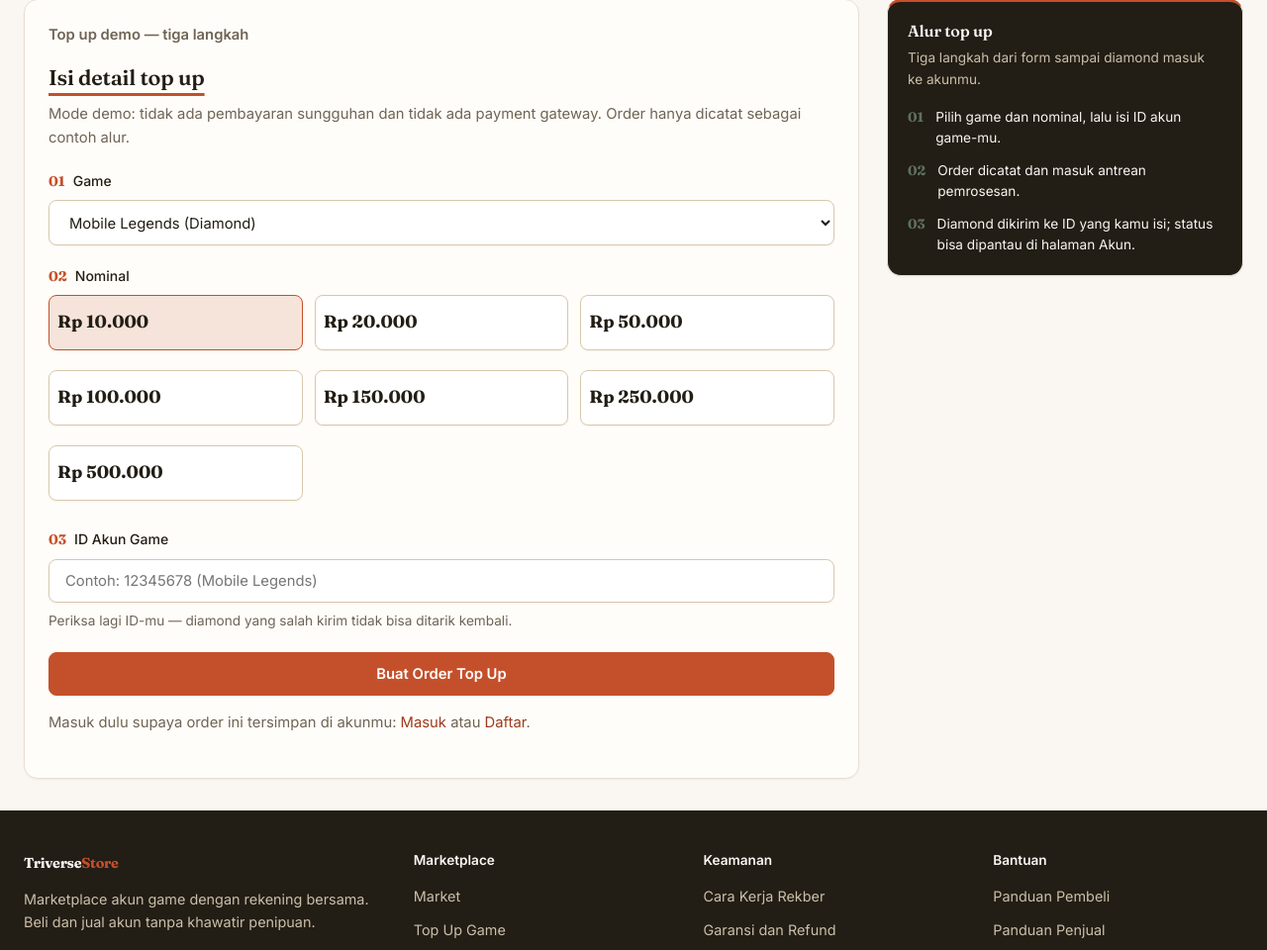
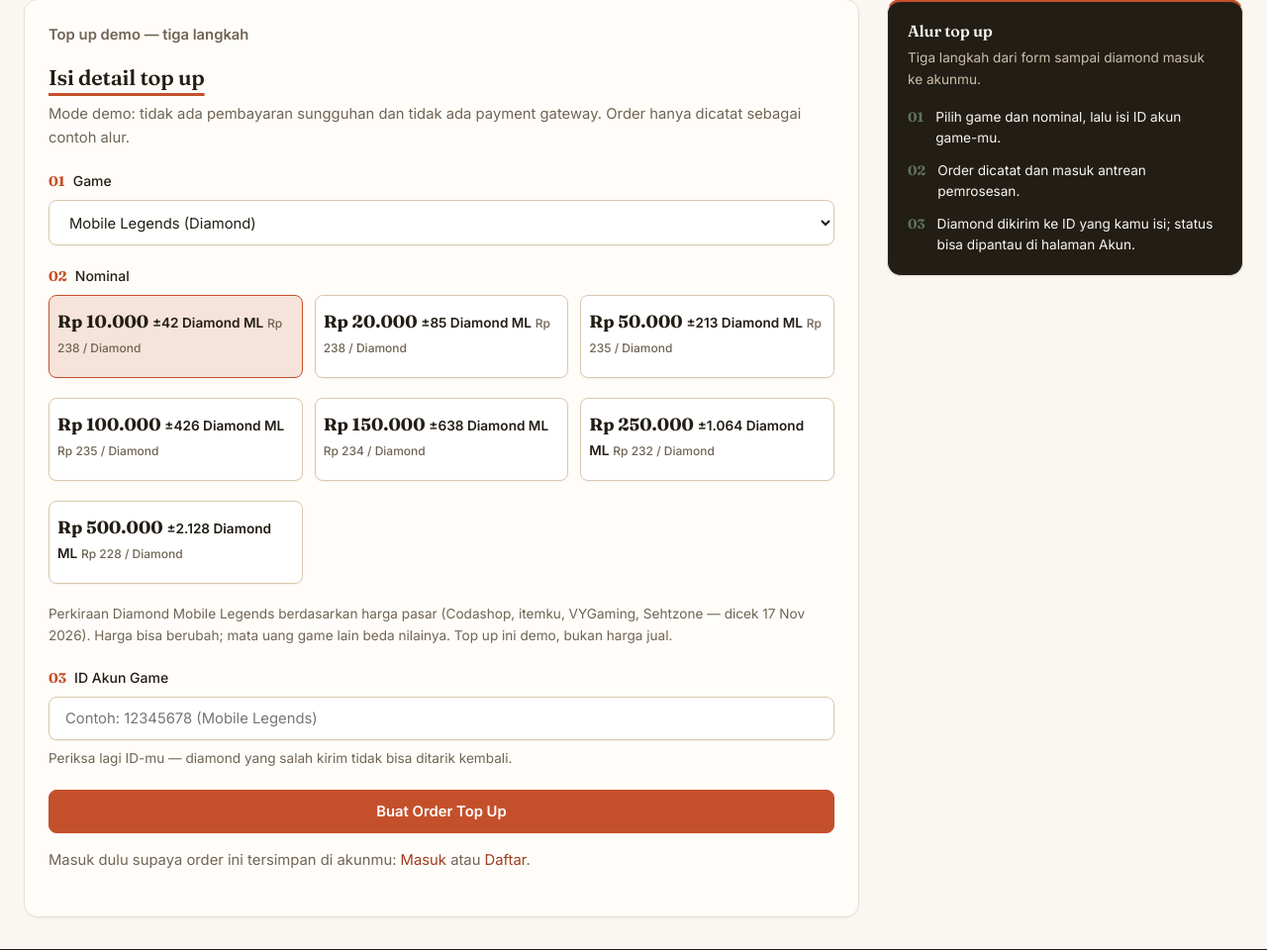
Before and after one commit to Irwand13/TriverseStore, a Laravel app: page /topup in a window 1280 px wide. Shown: the part 380-1340 px from the top of the page at 99% size. Run offline with Laravel 12, Linux system fonts and the light colour scheme.

Commit message:
feat(week10): harga per Diamond ML di tile nominal top up

```diff
--- a/app/Http/Controllers/TopUpController.php
+++ b/app/Http/Controllers/TopUpController.php
@@ -15,6 +15,7 @@ class TopUpController extends Controller
         return view('topup.create', [
             'games' => $this->gameList(),
             'nominals' => $this->nominalList(),
+            'tarifDiamond' => $this->diamondTariff(),
         ]);
     }
 
@@ -51,6 +52,7 @@ class TopUpController extends Controller
         return view('topup.show', [
             'order' => $order,
             'mataUang' => $this->gameList()[$order->game],
+            'estimasiDiamond' => $this->diamondEstimate($order->nominal),
         ]);
     }
 
@@ -82,4 +84,27 @@ class TopUpController extends Controller
             500000 => 'Rp 500.000',
         ];
     }
+
+    // Tarif perkiraan Diamond Mobile Legends per nominal rupiah,
+    // dari riset harga pasar (Codashop, itemku, VYGaming, Sehtzone —
+    // dicek 17 Nov 2026). Estimasi dibulatkan ke bawah, pakai tanda ±.
+    // Satu sumber angka: create + show membaca tabel yang sama.
+    private function diamondTariff(): array
+    {
+        return [
+            10000 => ['diamond' => 42, 'perDiamond' => 238],
+            20000 => ['diamond' => 85, 'perDiamond' => 238],
+            50000 => ['diamond' => 213, 'perDiamond' => 235],
+            100000 => ['diamond' => 426, 'perDiamond' => 235],
+            150000 => ['diamond' => 638, 'perDiamond' => 234],
+            250000 => ['diamond' => 1064, 'perDiamond' => 232],
+            500000 => ['diamond' => 2128, 'perDiamond' => 228],
+        ];
+    }
+
+    // Estimasi Diamond ML untuk satu nominal rupiah.
+    private function diamondEstimate(int $nominal): array
+    {
+        return $this->diamondTariff()[$nominal] ?? ['diamond' => 0, 'perDiamond' => 0];
+    }
 }
--- a/public/css/style.css
+++ b/public/css/style.css
@@ -1972,9 +1972,11 @@ h1, h2, h3, .display {
 .nominal-tile {
     position: relative;
     display: flex;
+    flex-direction: column;
     align-items: center;
     justify-content: center;
-    min-height: 56px;
+    gap: 0.15rem;
+    min-height: 84px;
     padding: 0.75rem 0.5rem;
     background-color: var(--white);
     border: 1px solid var(--line-dark);
@@ -2013,6 +2015,25 @@ h1, h2, h3, .display {
     font-size: 1.1rem;
     color: var(--ink);
     text-align: center;
+}
+
+/* Perkiraan Diamond ML di tiap tile nominal — harga per diamond
+   dari riset pasar 17 Nov 2026, satu sumber angka di controller. */
+.nominal-diamond {
+    font-weight: 600;
+    font-size: var(--fs-sm);
+    color: var(--ink);
+    text-align: center;
+}
+
+.nominal-rate {
+    font-size: var(--fs-xs);
+    color: var(--ink-soft);
+    text-align: center;
+}
+
+.nominal-footnote {
+    margin-top: 0.75rem;
 }
 
 /* Panel samping gelap — bahasa yang sama dengan .auth-brand. */
--- a/resources/views/topup/create.blade.php
+++ b/resources/views/topup/create.blade.php
@@ -36,10 +36,13 @@
                                 <label class="nominal-tile">
                                     <input type="radio" name="nominal" value="{{ $nilai }}" @checked(old('nominal') == $nilai || (old('nominal') === null && $loop->first)) required>
                                     <span class="nominal-price">{{ $label }}</span>
+                                    <span class="nominal-diamond">±{{ number_format($tarifDiamond[$nilai]['diamond'], 0, ',', '.') }} Diamond ML</span>
+                                    <span class="nominal-rate">Rp {{ number_format($tarifDiamond[$nilai]['perDiamond'], 0, ',', '.') }} / Diamond</span>
                                 </label>
                             @endforeach
                         </div>
                         @error('nominal')<p class="form-error">{{ $message }}</p>@enderror
+                        <p class="form-hint nominal-footnote">Perkiraan Diamond Mobile Legends berdasarkan harga pasar (Codashop, itemku, VYGaming, Sehtzone — dicek 17 Nov 2026). Harga bisa berubah; mata uang game lain beda nilainya. Top up ini demo, bukan harga jual.</p>
                     </div>
                     <div class="form-group">
                         <label for="game_user_id">ID Akun Game</label>
--- a/resources/views/topup/show.blade.php
+++ b/resources/views/topup/show.blade.php
@@ -27,6 +27,9 @@
                     <div class="spec-row"><dt>Game</dt><dd>{{ $order->game }}</dd></div>
                     <div class="spec-row"><dt>Mata Uang</dt><dd>{{ $mataUang }}</dd></div>
                     <div class="spec-row"><dt>Nominal</dt><dd>{{ $order->getNominalLabel() }}</dd></div>
+                    @if ($order->game === 'Mobile Legends')
+                        <div class="spec-row"><dt>Perkiraan Diamond</dt><dd>±{{ number_format($estimasiDiamond['diamond'], 0, ',', '.') }} Diamond (Rp {{ number_format($estimasiDiamond['perDiamond'], 0, ',', '.') }} / Diamond)</dd></div>
+                    @endif
                     <div class="spec-row"><dt>ID Akun Game</dt><dd>{{ $order->game_user_id }}</dd></div>
                     <div class="spec-row"><dt>Status</dt><dd><span class="badge badge-limited">{{ $order->status }}</span></dd></div>
                     <div class="spec-row"><dt>Dibuat</dt><dd>{{ $order->created_at->format('d M Y, H:i') }}</dd></div>
```
